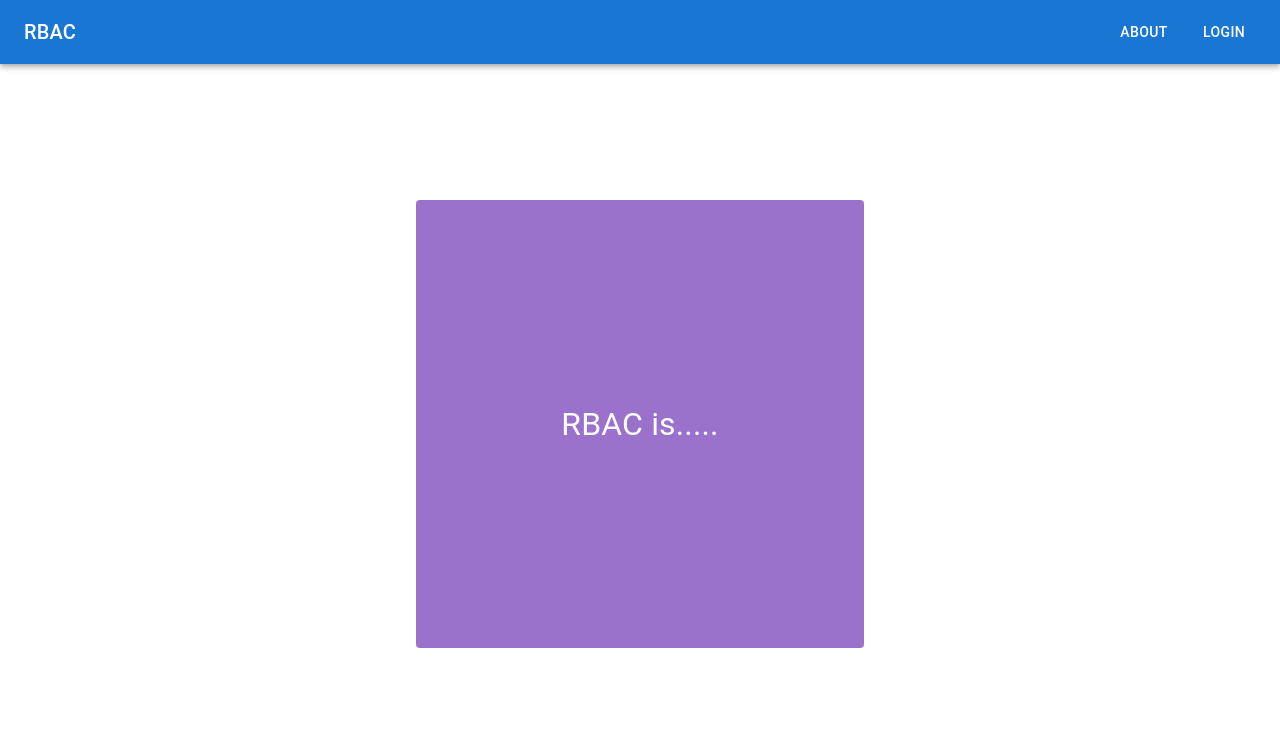
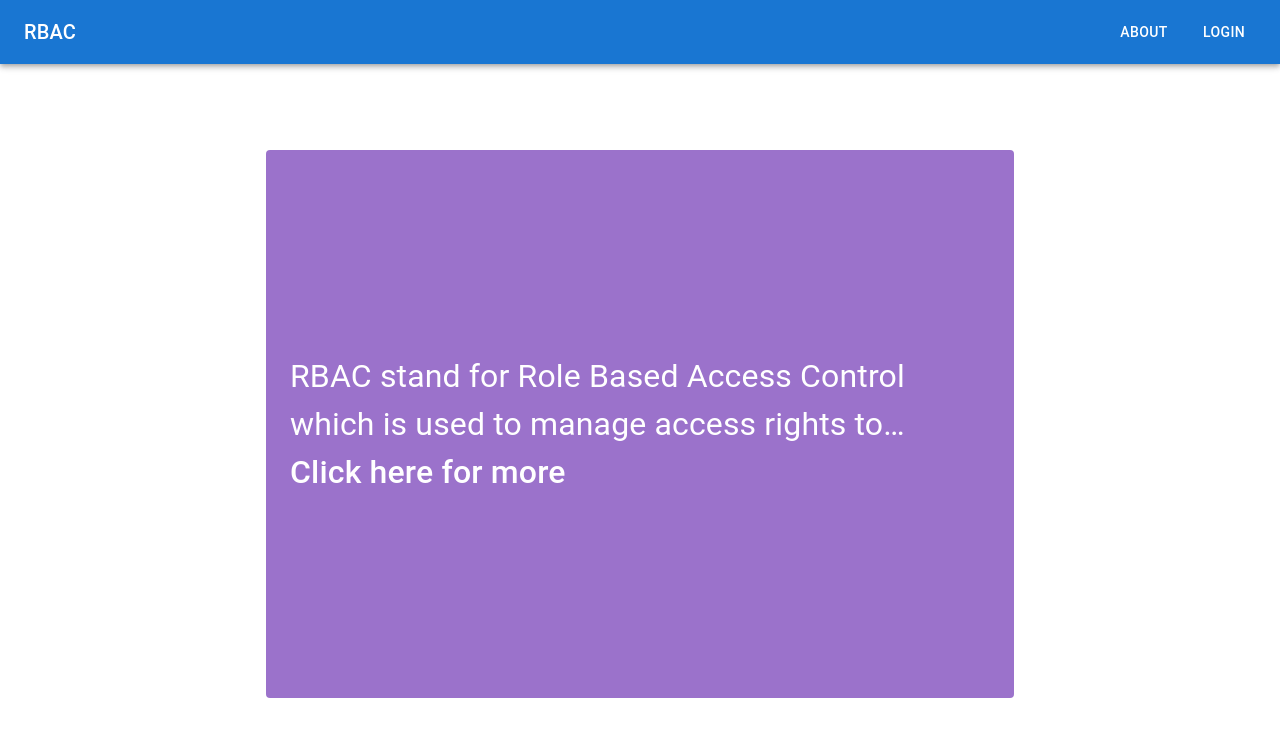
Before and after one commit to tandrimab/role-based-access-control, a React (Vite) app: page /about in a window 1280 px wide. Shown: the top 736 px of the page. Built offline with nearby package versions, Linux system fonts and the light colour scheme.

Commit message:
Added text field in about page, added text ellipses for about page

```diff
--- a/src/components/ui/About.jsx
+++ b/src/components/ui/About.jsx
@@ -1,6 +1,22 @@
 import React from "react";
 import ComponentWrapper from "./ComponentWrapper";
+import { Link } from "react-router-dom";
 
 export const About = () => {
-  return <ComponentWrapper>RBAC is.....</ComponentWrapper>;
+  return (
+    <ComponentWrapper>
+      <div>
+        <div className="about">
+          RBAC stand for Role Based Access Control which is used to manage
+          access rights to particular part of an application.
+        </div>
+        <Link
+          to="https://github.com/tandrimab/role-based-access-control"
+          target="_blank"
+        >
+          Click here for more
+        </Link>
+      </div>
+    </ComponentWrapper>
+  );
 };
--- a/src/components/ui/ComponentWrapper.jsx
+++ b/src/components/ui/ComponentWrapper.jsx
@@ -24,8 +24,8 @@ import { Box, ThemeProvider, Typography } from "@mui/material";
       >
         <Box
           sx={{
-            width: 400,
-            height: 400,
+            width: 700,
+            height: 500,
             borderRadius: 1,
             bgcolor: "primary.main",
             "&:hover": {
--- a/src/index.css
+++ b/src/index.css
@@ -69,3 +69,11 @@ button:focus-visible {
 #root {
   width: 100%;
 }
+
+.about {
+  display: -webkit-box;
+  overflow: hidden;
+  -webkit-line-clamp: 2;
+  -webkit-box-orient: vertical;
+
+}
```
